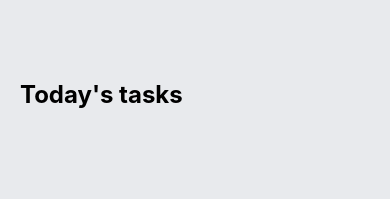
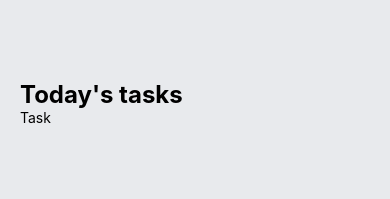
Before and after one commit to lordrichard6/native_todoList, a React Native app: screen / in a window 390 px wide. Shown: the top 199 px of the page. Built offline with nearby package versions, Linux system fonts and the light colour scheme.

Commit message:
ockup task component

```diff
--- a/App.js
+++ b/App.js
@@ -1,6 +1,8 @@
+import React from "react";
 import { StatusBar } from "expo-status-bar";
-import React from "react";
 import { StyleSheet, Text, View } from "react-native";
+
+import Task from "./components/Task";
 
 export default function App() {
   return (
@@ -8,7 +10,9 @@
       <View style={styles.tasksWrapper}>
         <Text style={styles.sectionTitle}>Today's tasks</Text>
 
-        <View style={styles.items}></View>
+        <View style={styles.items}>
+          <Task />
+        </View>
       </View>
     </View>
   );
--- a/components/Task.js
+++ b/components/Task.js
@@ -0,0 +1,16 @@
+import React from "react";
+import { View, Text, StyleSheet } from "react-native";
+
+const Task = () => {
+  return (
+    <View>
+      <Text>Task</Text>
+    </View>
+  );
+};
+
+const styles = StyleSheet.create({
+
+});
+
+export default Task;
```
